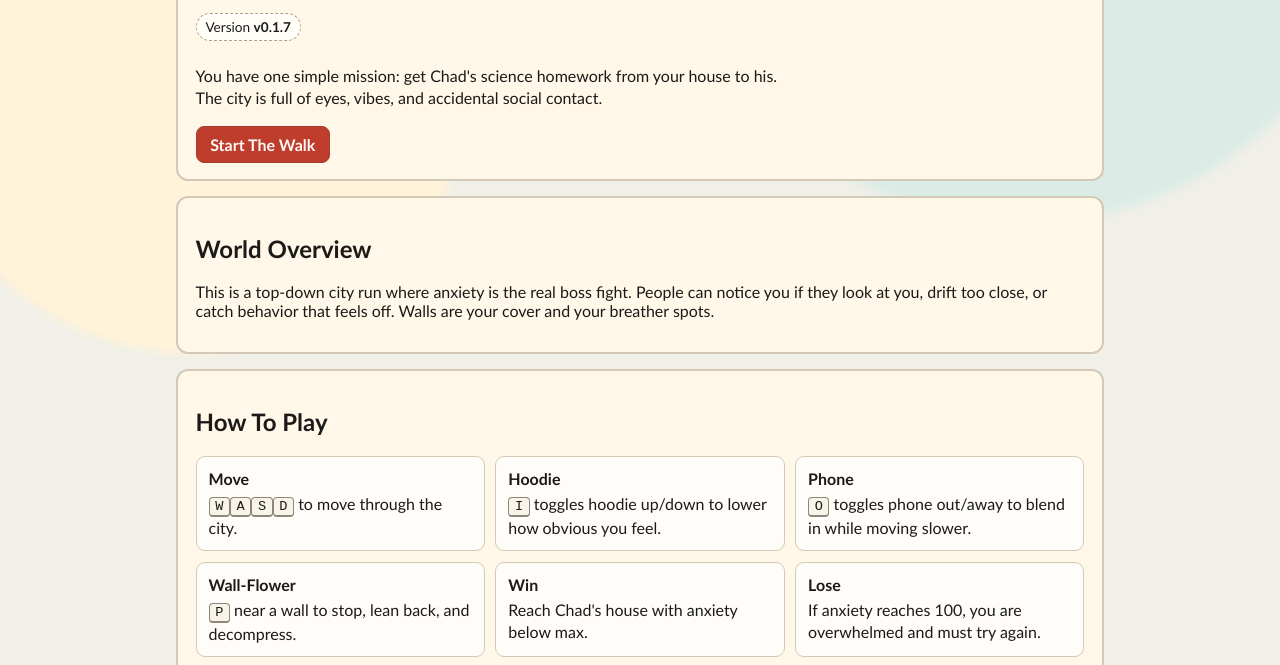
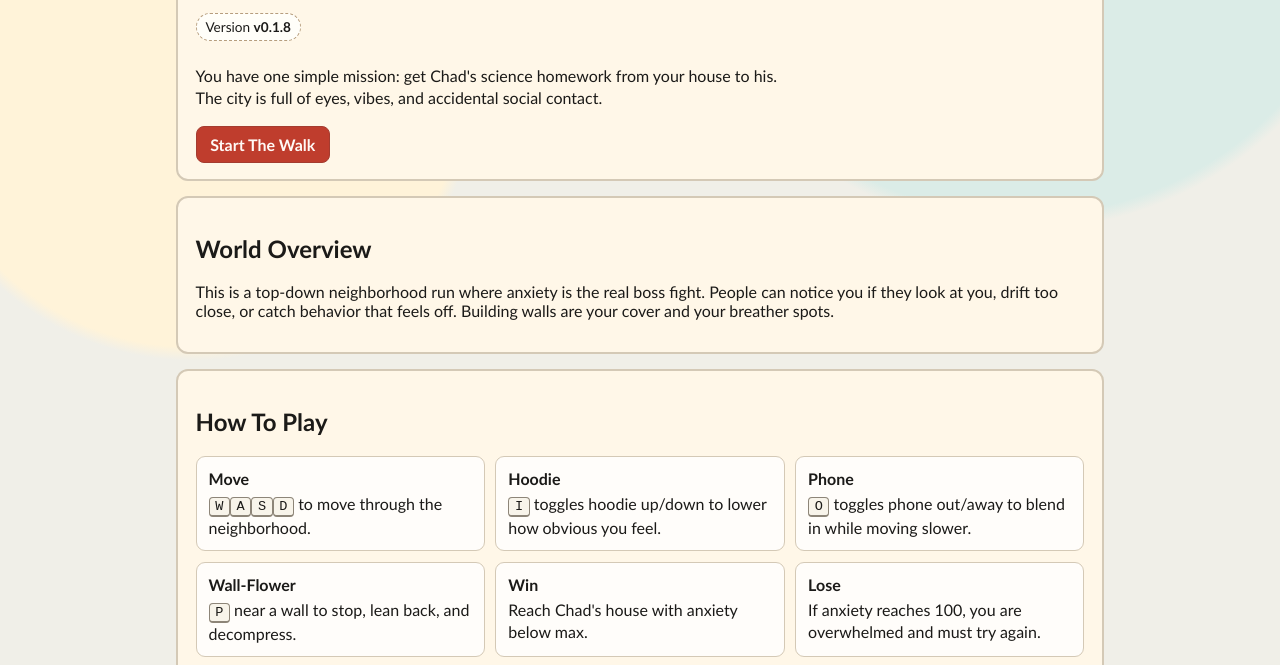
Before and after one commit to grondak/NoticeAvoidJS, a website: page index.html in a window 1280 px wide. Shown: the part 135-800 px from the top of the page. Drawn offline with Linux system fonts and the light colour scheme.

Commit message:
Align docs with current gameplay and bump to v0.1.8

```diff
--- a/index.html
+++ b/index.html
@@ -26,9 +26,9 @@
       <section class="panel">
         <h2>World Overview</h2>
         <p>
-          This is a top-down city run where anxiety is the real boss fight. People can notice
-          you if they look at you, drift too close, or catch behavior that feels off. Walls are
-          your cover and your breather spots.
+          This is a top-down neighborhood run where anxiety is the real boss fight. People can
+          notice you if they look at you, drift too close, or catch behavior that feels off.
+          Building walls are your cover and your breather spots.
         </p>
       </section>
 
@@ -37,7 +37,7 @@
         <div class="instruction-grid">
           <div class="instruction-card">
             <h3>Move</h3>
-            <p><kbd>W</kbd><kbd>A</kbd><kbd>S</kbd><kbd>D</kbd> to move through the city.</p>
+            <p><kbd>W</kbd><kbd>A</kbd><kbd>S</kbd><kbd>D</kbd> to move through the neighborhood.</p>
           </div>
           <div class="instruction-card">
             <h3>Hoodie</h3>
--- a/src/version.js
+++ b/src/version.js
@@ -1,4 +1,4 @@
-const GAME_VERSION = "v0.1.7";
+const GAME_VERSION = "v0.1.8";
 
 globalThis.NOTICE_AVOID_VERSION = GAME_VERSION;
 
```
Also changed, not shown: README.md.
